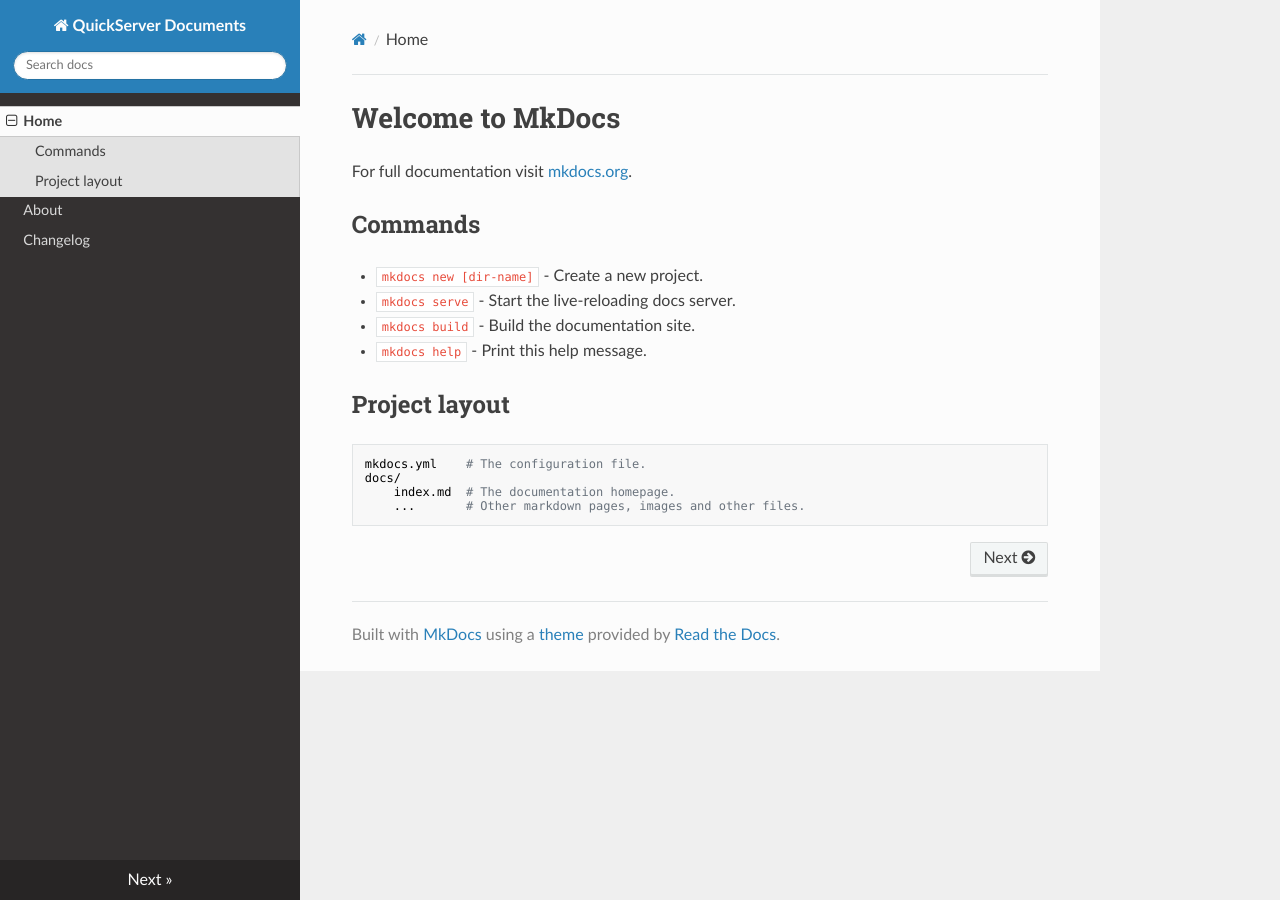
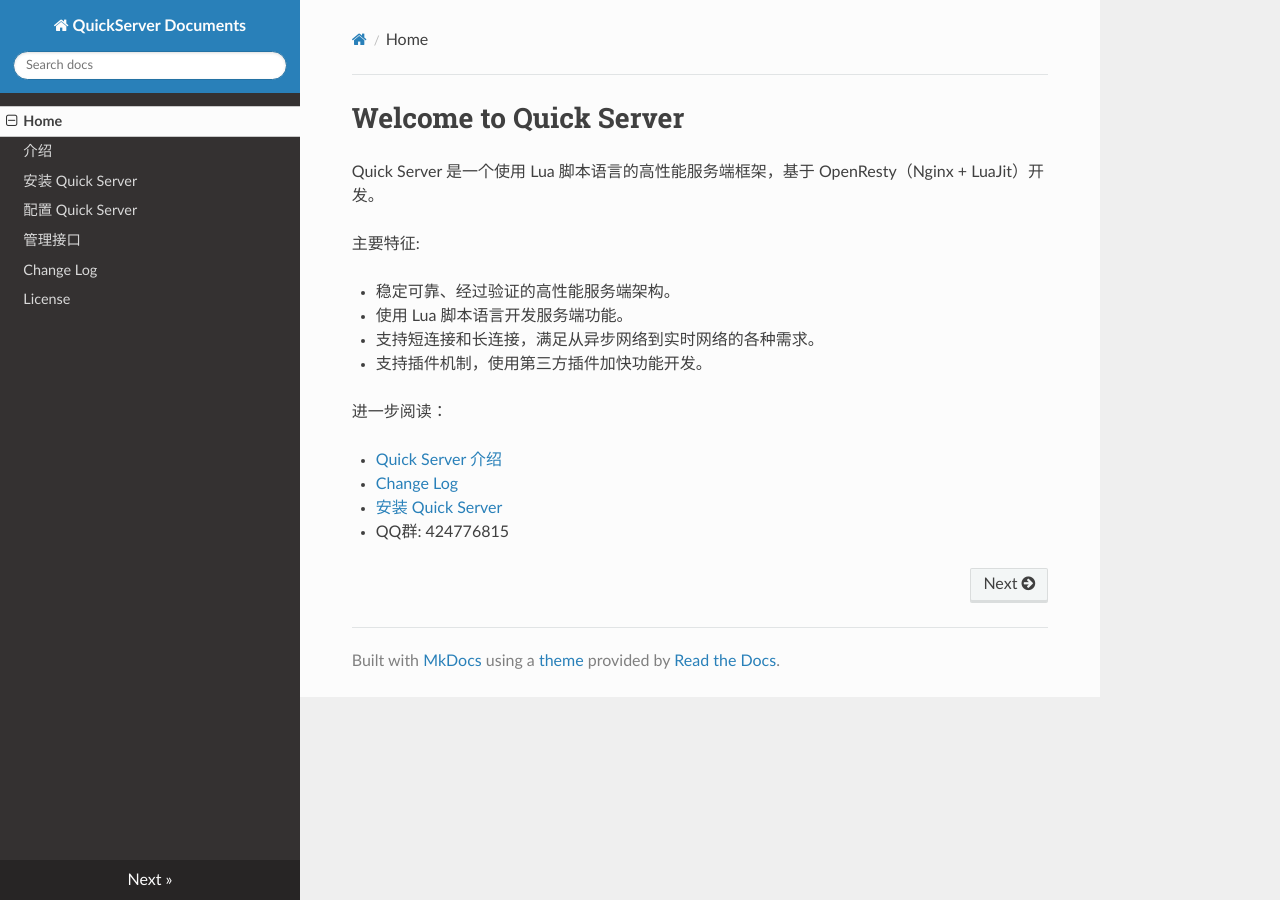
Before and after one commit to dualface/quickserver-docs, an MkDocs documentation site: the page built from docs/index.md, in a window 1280 px wide. Built offline with MkDocs 1.6.1, drawn with Linux system fonts in a browser that asks for light colours; nearby versions of some CDN libraries; old or Windows-style settings are respelled for this version of MkDocs.

Commit message:
migrate documents

```diff
--- a/docs/index.md
+++ b/docs/index.md
@@ -1,17 +1,17 @@
-# Welcome to MkDocs
+# Welcome to Quick Server
 
-For full documentation visit [mkdocs.org](http://mkdocs.org).
+Quick Server 是一个使用 Lua 脚本语言的高性能服务端框架，基于 OpenResty（Nginx + LuaJit）开发。
 
-## Commands
+主要特征:
 
-* `mkdocs new [dir-name]` - Create a new project.
-* `mkdocs serve` - Start the live-reloading docs server.
-* `mkdocs build` - Build the documentation site.
-* `mkdocs help` - Print this help message.
+-   稳定可靠、经过验证的高性能服务端架构。
+-   使用 Lua 脚本语言开发服务端功能。
+-   支持短连接和长连接，满足从异步网络到实时网络的各种需求。
+-   支持插件机制，使用第三方插件加快功能开发。
 
-## Project layout
+进一步阅读：
 
-    mkdocs.yml    # The configuration file.
-    docs/
-        index.md  # The documentation homepage.
-        ...       # Other markdown pages, images and other files.
+-   [Quick Server 介绍](intro.md)
+-   [Change Log](changelog.md)
+-   [安装 Quick Server](install.md)
+-   QQ群: 424776815
--- a/mkdocs.yml
+++ b/mkdocs.yml
@@ -6,5 +6,9 @@ use_directory_urls: false
 
 pages:
 - [index.md, Home]
-- [about.md, About]
-- [changelog.md, Changelog]
+- [intro.md, 介绍]
+- [install.md, 安装 Quick Server]
+- [config.md, 配置 Quick Server]
+- [admin.md, 管理接口]
+- [changelog.md, Change Log]
+- [license.md, License]
```
Also changed, not shown: docs/about.md (deleted, +0 -67 lines), docs/admin.md (added, +101 -0 lines), docs/changelog.md (+9 -10 lines), docs/config.md (added, +34 -0 lines), docs/install.md (added, +122 -0 lines), docs/intro.md (added, +49 -0 lines), docs/license.md (added, +15 -0 lines), docs/img/import_quickserver_vm.png (added), docs/img/quickserver_dashboard.png (added), docs/img/quickserver_vm.png (added).
